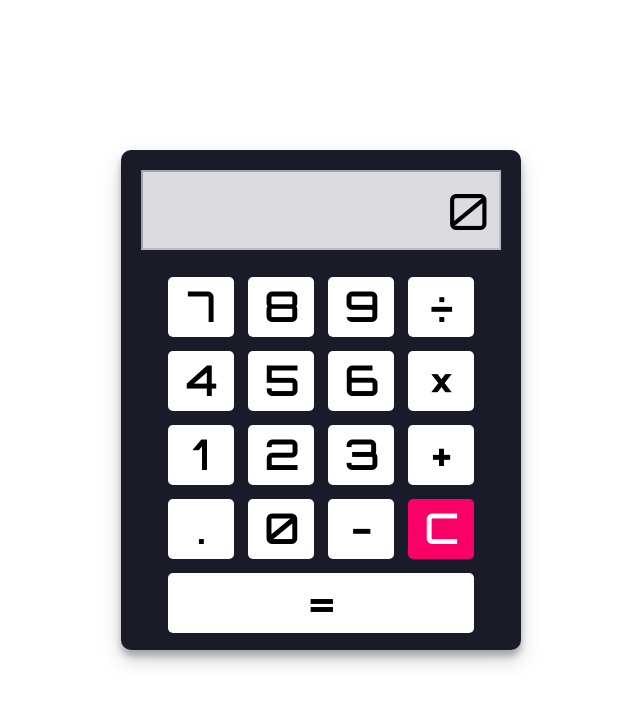
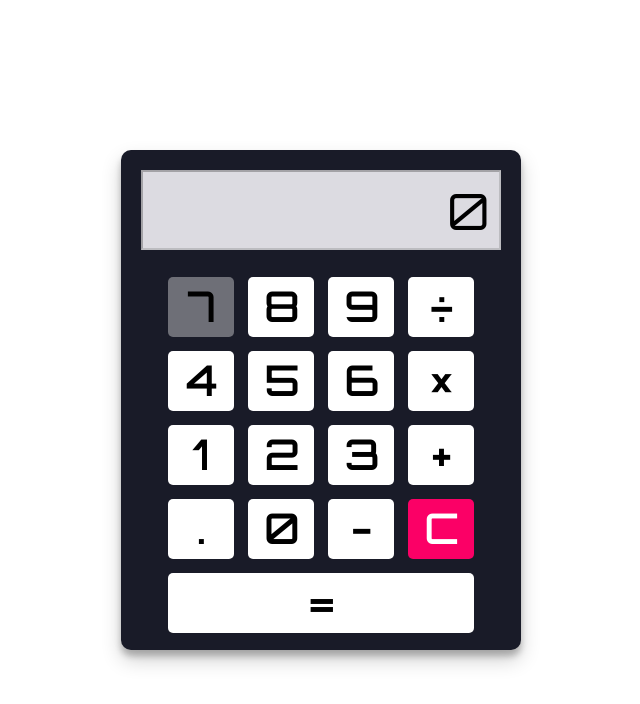
Before and after one commit to frankasefuah/Calculator, a plain HTML site: page index.html in a window 1280 px wide. In both pictures the pointer is over the button 520 px from the left and 307 px from the top of the page. Shown: the whole page, without its empty margins (319-959 px from the left). Drawn offline with Linux system fonts and the light colour scheme.

```diff
--- a/style.css
+++ b/style.css
@@ -60,6 +60,10 @@
     flex: 1 0 20%;
 }
 
+button:hover {
+    background-color: #eaeaea67;
+}
+
 .display-box {
     font-family: 'Orbitron', sans-serif;
     background-color: #dcdbe1;
```
Also changed, not shown: main.js (+9 -0 lines).
